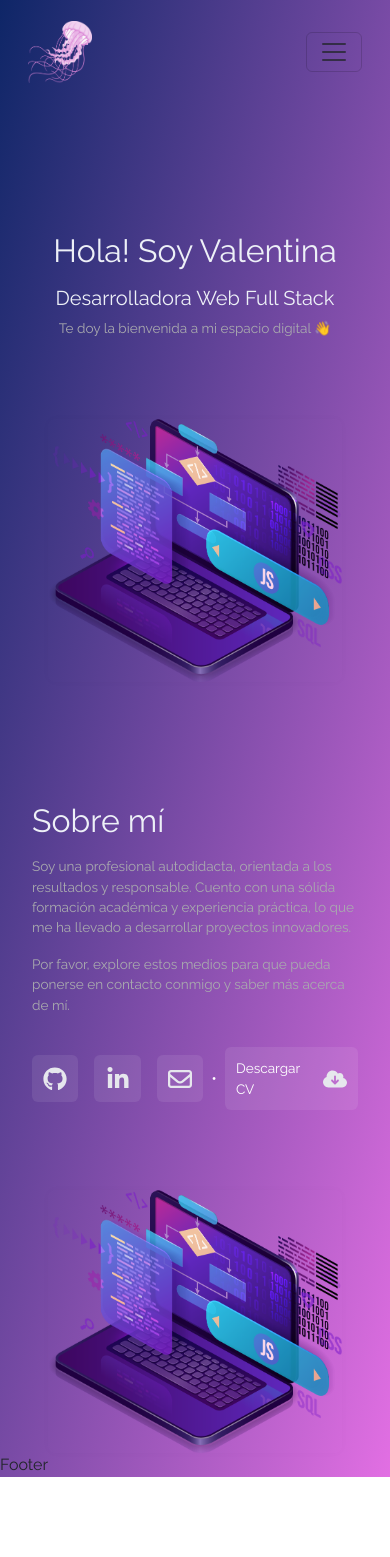
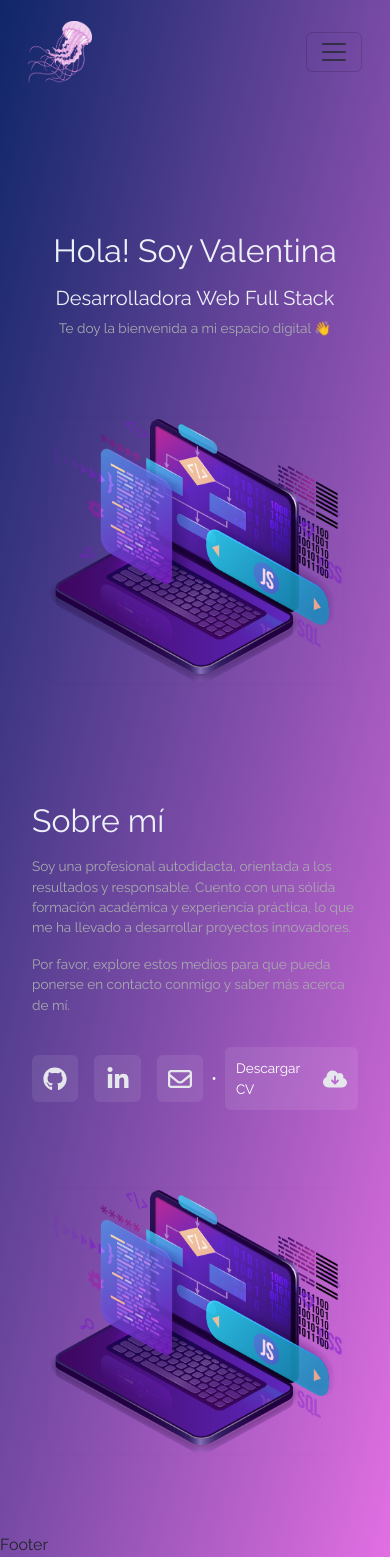
Before and after one commit to svalentinaog/portfolio-svalentinaog, a React (Vite) app: page / in a window 390 px wide. Before the commit the page ends 1477 px from the top, so only its background shows below. Built offline with nearby package versions, Linux system fonts and the light colour scheme; a web font is replaced by a local one.

Commit message:
Responsive

```diff
--- a/src/styles/globals.scss
+++ b/src/styles/globals.scss
@@ -15,15 +15,19 @@ body {
 
 .landing-page {
   padding: 7rem;
+  gap: 7rem;
   display: flex;
   flex-direction: column;
   justify-content: center;
-  gap: 7rem;
 }
 
 
 @media screen and (max-width: 767px) {
   .landing-page {
-    padding: 0;
+    padding-top: 0;
+    padding-right: 2rem;
+    padding-left: 2rem;
+    padding-bottom: 5rem;
+    gap: 3rem;
   }
 }
--- a/src/styles/pages/_aboutme.scss
+++ b/src/styles/pages/_aboutme.scss
@@ -214,9 +214,7 @@
 
 @media screen and (max-width: 767px) {
   .container-aboutme {
-    padding-top: 0;
-    padding-left: 2rem;
-    padding-right: 2rem;
+    padding: 0;
     flex-direction: column;
     align-items: center;
     justify-content: flex-start;
```
